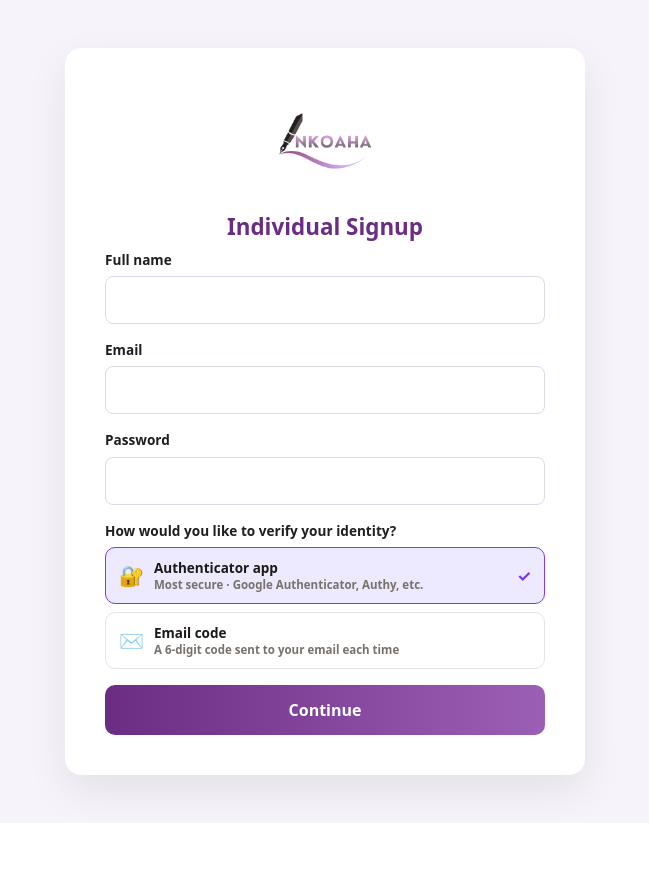
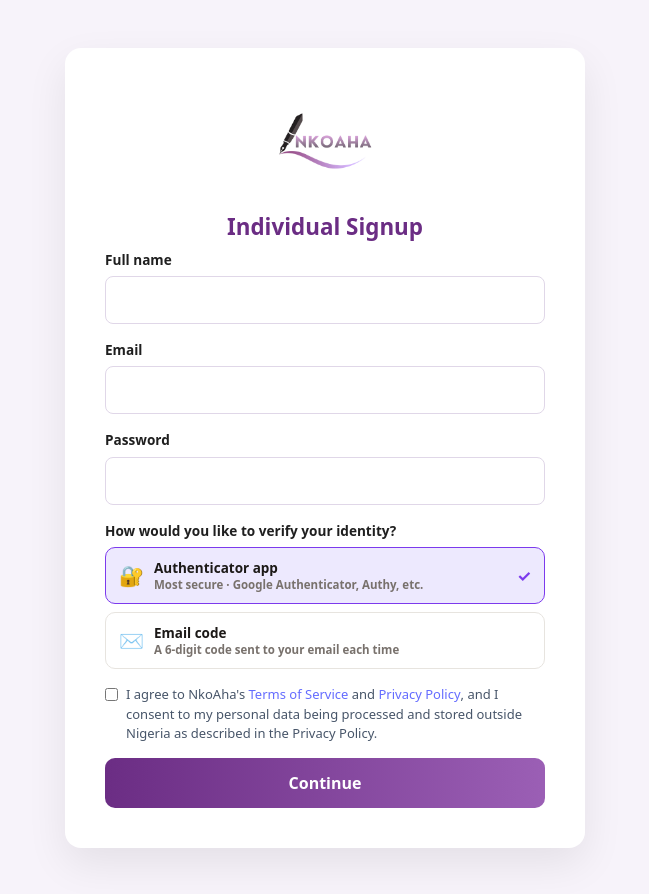
Before and after one commit to kwesike/Nkoaha, a React (Vite) app: page /signup/individual in a window 1280 px wide. Shown: the whole page, without its empty margins (315-964 px from the left). Before the commit the page ends 823 px from the top, so only its background shows below. Built offline with nearby package versions, Linux system fonts and the light colour scheme; no server answers.

Commit message:
added checkbox

```diff
--- a/src/auth/IndividualSignup.tsx
+++ b/src/auth/IndividualSignup.tsx
@@ -9,6 +9,7 @@ type AuthMethod = "authenticator" | "email_otp";
 export default function IndividualSignup() {
   const navigate = useNavigate();
   const [loading, setLoading] = useState(false);
+  const [agreed, setAgreed] = useState(false);
   const [inviteEmail, setInviteEmail] = useState<string | null>(null);
   const [organizationId, setOrganizationId] = useState<string | null>(null);
   const [authMethod, setAuthMethod] = useState<AuthMethod>("authenticator");
@@ -25,6 +26,8 @@ export default function IndividualSignup() {
 
   const handleSignup = async (e: React.FormEvent<HTMLFormElement>) => {
     e.preventDefault();
+
+    if (!agreed) { return; } // must accept terms + privacy (NDPA consent)
 
     const formData = new FormData(e.currentTarget);
     const name = formData.get("name") as string;
@@ -167,7 +170,11 @@ export default function IndividualSignup() {
           )}
         </div>
 
-        <button disabled={loading}>
+        <label style={{display:"flex",alignItems:"flex-start",gap:8,fontSize:13,color:"#475569",margin:"4px 0 14px",lineHeight:1.5,cursor:"pointer"}}>
+          <input type="checkbox" checked={agreed} onChange={e=>setAgreed(e.target.checked)} style={{marginTop:3,flexShrink:0}} />
+          <span>I agree to NkoAha's <a href="https://nkoaha.space/terms.html" target="_blank" rel="noopener">Terms of Service</a> and <a href="https://nkoaha.space/privacy.html" target="_blank" rel="noopener">Privacy Policy</a>, and I consent to my personal data being processed and stored outside Nigeria as described in the Privacy Policy.</span>
+        </label>
+        <button disabled={loading || !agreed}>
           {loading ? "Creating…" : "Continue"}
         </button>
       </form>
--- a/src/auth/OrganizationSignup.tsx
+++ b/src/auth/OrganizationSignup.tsx
@@ -9,6 +9,7 @@ type AuthMethod = "authenticator" | "email_otp";
 export default function OrganizationSignup() {
   const navigate = useNavigate();
   const [loading, setLoading] = useState(false);
+  const [agreed, setAgreed] = useState(false);
   const [authMethod, setAuthMethod] = useState<AuthMethod>("authenticator");
 
   const [logo, setLogo] = useState<File | null>(null);
@@ -16,6 +17,7 @@ export default function OrganizationSignup() {
 
   const handleSignup = async (e: React.FormEvent<HTMLFormElement>) => {
     e.preventDefault();
+    if (!agreed) { return; } // must accept terms + privacy (NDPA consent)
     setLoading(true);
 
     const form = new FormData(e.currentTarget);
@@ -208,7 +210,11 @@ export default function OrganizationSignup() {
           )}
         </div>
 
-        <button disabled={loading}>
+        <label style={{display:"flex",alignItems:"flex-start",gap:8,fontSize:13,color:"#475569",margin:"4px 0 14px",lineHeight:1.5,cursor:"pointer"}}>
+          <input type="checkbox" checked={agreed} onChange={e=>setAgreed(e.target.checked)} style={{marginTop:3,flexShrink:0}} />
+          <span>I agree to NkoAha's <a href="https://nkoaha.space/terms.html" target="_blank" rel="noopener">Terms of Service</a> and <a href="https://nkoaha.space/privacy.html" target="_blank" rel="noopener">Privacy Policy</a>, and I consent to my personal data being processed and stored outside Nigeria as described in the Privacy Policy.</span>
+        </label>
+        <button disabled={loading || !agreed}>
           {loading ? "Creating..." : "Continue"}
         </button>
       </form>
```
